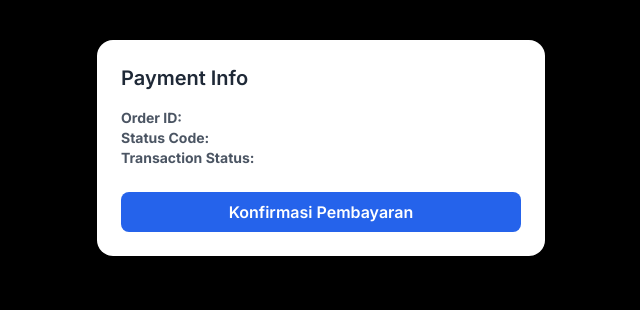
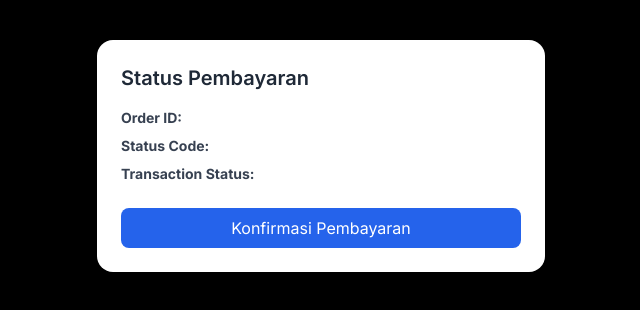
Before and after one commit to srv-cashpay/landing, a Next.js app: page /midtrans/callback in a window 1280 px wide. Shown: the top 310 px of the page, without its empty margins (319-959 px from the left). Built offline with nearby package versions, Linux system fonts and the light colour scheme; no server answers; what tailwindcss-debug-screens would draw is missing.

Commit message:
Update page.tsx

```diff
--- a/app/midtrans/callback/page.tsx
+++ b/app/midtrans/callback/page.tsx
@@ -3,26 +3,26 @@
 import React from "react";
 import { useSearchParams } from "next/navigation";
 
-export default function PaymentChecklist() {
+export default function MidtransCallbackPage() {
   const searchParams = useSearchParams();
 
-  const orderId = searchParams.get("order_id");
-  const statusCode = searchParams.get("status_code");
-  const transactionStatus = searchParams.get("transaction_status");
+  const orderId = searchParams?.get("order_id") || "";
+  const statusCode = searchParams?.get("status_code") || "";
+  const transactionStatus = searchParams?.get("transaction_status") || "";
 
   return (
     <div className="max-w-md mx-auto mt-10 p-6 bg-white shadow-lg rounded-2xl">
-      <h2 className="text-xl font-semibold text-gray-800 mb-4">Payment Info</h2>
+      <h2 className="text-xl font-semibold text-gray-800 mb-4">Status Pembayaran</h2>
 
-      <div className="text-sm text-gray-600 mb-6">
+      <div className="text-sm text-gray-700 space-y-2">
         <p><strong>Order ID:</strong> {orderId}</p>
         <p><strong>Status Code:</strong> {statusCode}</p>
         <p><strong>Transaction Status:</strong> {transactionStatus}</p>
       </div>
 
       <button
-        className="w-full py-2 px-4 rounded-lg bg-blue-600 text-white font-semibold hover:bg-blue-700"
-        onClick={() => alert("Pembayaran dikonfirmasi!")}
+        className="mt-6 w-full py-2 px-4 bg-blue-600 text-white rounded-lg hover:bg-blue-700"
+        onClick={() => alert("Pembayaran dikonfirmasi")}
       >
         Konfirmasi Pembayaran
       </button>
```
